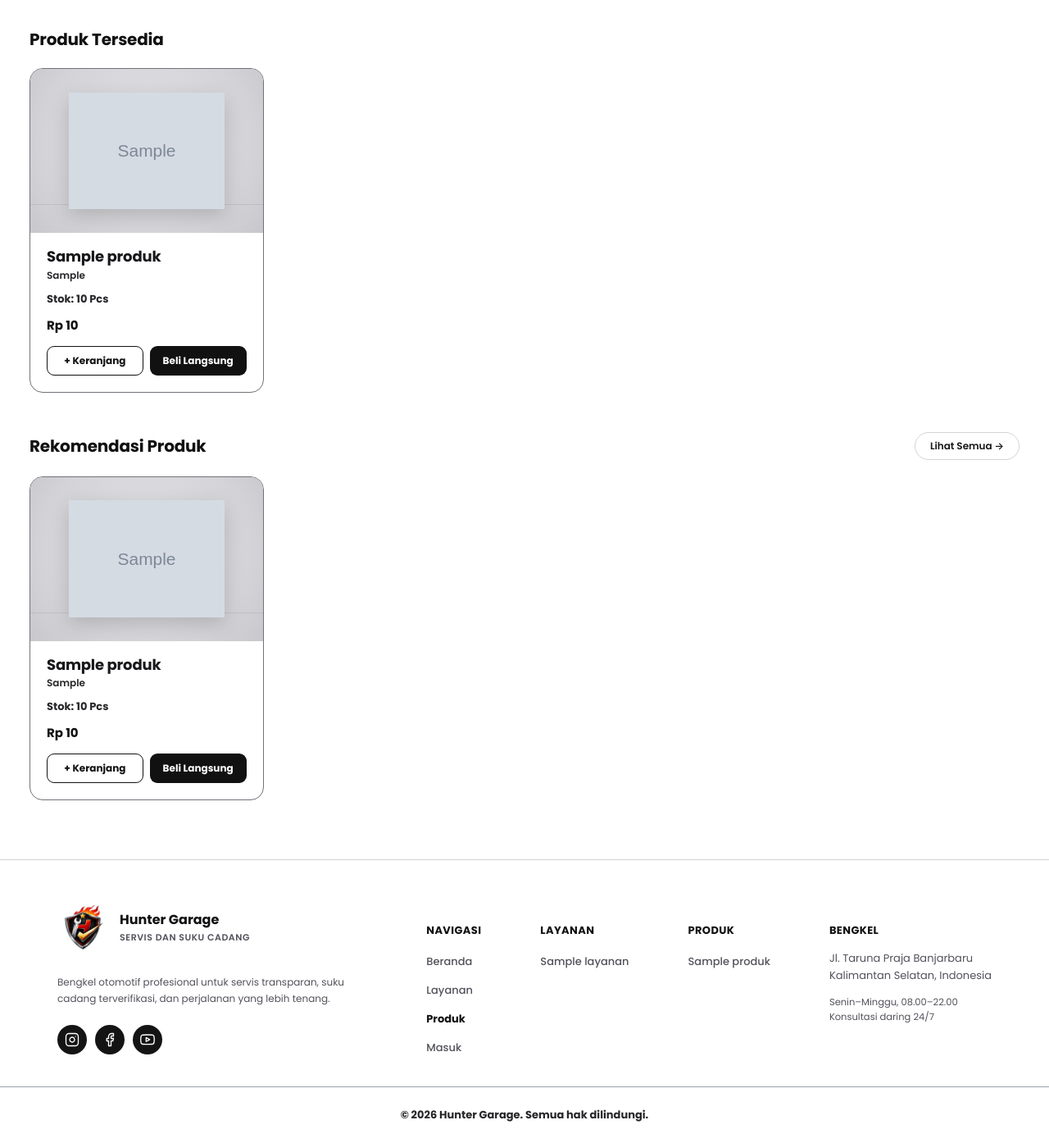
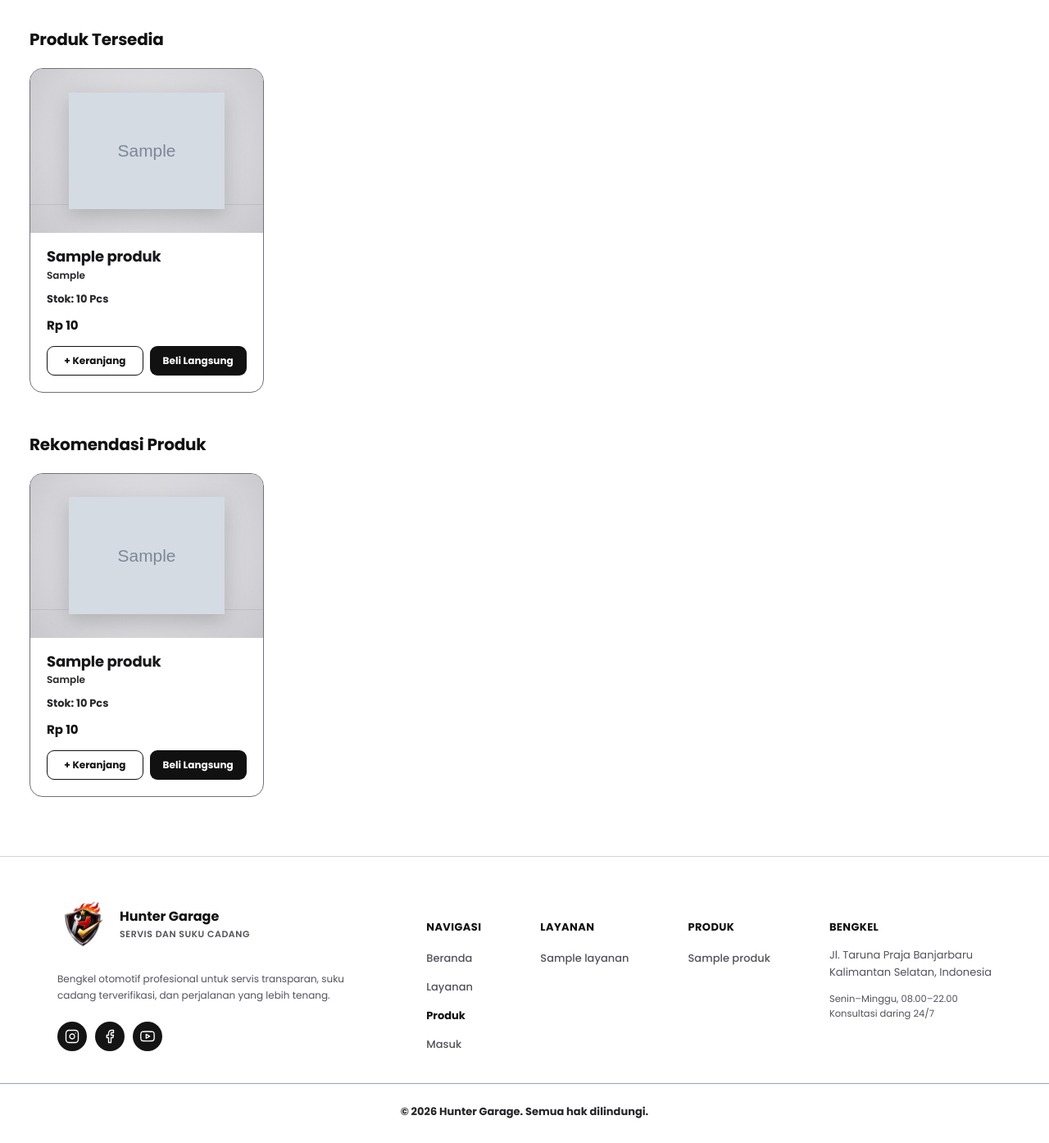
Before and after one commit to qourta260909/Kelompok1_Huntergarage, a Laravel app: page /produk in a window 1280 px wide. Shown: the part 144-1538 px from the top of the page at 82% size. After the commit the page ends 1508 px from the top, so only its background shows below. Run offline with Laravel 12, Linux system fonts and the light colour scheme; tables that the repository leaves empty hold one stand-in row (values such as "Sample post"); grey boxes marked "Sample" are stand-in pictures; style sheets or scripts are compiled from the project's sources.

Commit message:
final final

```diff
--- a/resources/views/produk.blade.php
+++ b/resources/views/produk.blade.php
@@ -1427,11 +1427,6 @@
                 <section class="catalog-section" id="semua-komponen" aria-labelledby="sectionKomponenTitle">
                     <div class="catalog-section-header">
                         <h2 id="sectionKomponenTitle" class="catalog-section-title">Produk Tersedia</h2>
-                        @if ($produkAktif->count() > 8)
-                            <button type="button" class="catalog-see-all" id="toggleKomponenBtn" onclick="toggleSemuaKomponen()" aria-expanded="false">
-                                Lihat Semua &rarr;
-                            </button>
-                        @endif
                     </div>
 
                     <div class="catalog-grid" id="komponenCatalogGrid">
@@ -1441,7 +1436,7 @@
                                 $stokHabis = $stokProduk <= 0;
                                 $deskripsiProduk = $produk->deskripsi ?: ($produk->kategori ?: 'Suku Cadang Resmi');
                             @endphp
-                            <article class="catalog-card {{ $loop->index >= 8 ? 'is-extra-card' : '' }}" data-search="{{ strtolower($produk->nama_produk . ' ' . $deskripsiProduk) }}">
+                            <article class="catalog-card" data-search="{{ strtolower($produk->nama_produk . ' ' . $deskripsiProduk) }}">
                                 <div class="catalog-card-thumb">
                                     @if ($produk->gambar_url)
                                         <img src="{{ $produk->gambar_url }}" alt="{{ $produk->nama_produk }}">
@@ -1497,7 +1492,6 @@
                 <section class="catalog-section" id="semua-rekomendasi" aria-labelledby="sectionRekomendasiTitle">
                     <div class="catalog-section-header">
                         <h2 id="sectionRekomendasiTitle" class="catalog-section-title">Rekomendasi Produk</h2>
-                        <a href="#semua-rekomendasi" class="catalog-see-all">Lihat Semua &rarr;</a>
                     </div>
 
                     <div class="catalog-grid">
@@ -2377,16 +2371,6 @@
             }
         });
 
-        function toggleSemuaKomponen() {
-            const grid = document.getElementById('komponenCatalogGrid');
-            const btn = document.getElementById('toggleKomponenBtn');
-            if (!grid || !btn) return;
-
-            const isExpanded = grid.classList.toggle('is-expanded');
-            btn.setAttribute('aria-expanded', isExpanded ? 'true' : 'false');
-            btn.innerHTML = isExpanded ? 'Minimize &uarr;' : 'Lihat Semua &rarr;';
-        }
-
         function isiDenganAlamatSaya() {
             const btn = document.getElementById('btnIsiAlamatSaya');
             const inputAlamat = document.getElementById('inputAlamatPembeli');
```
